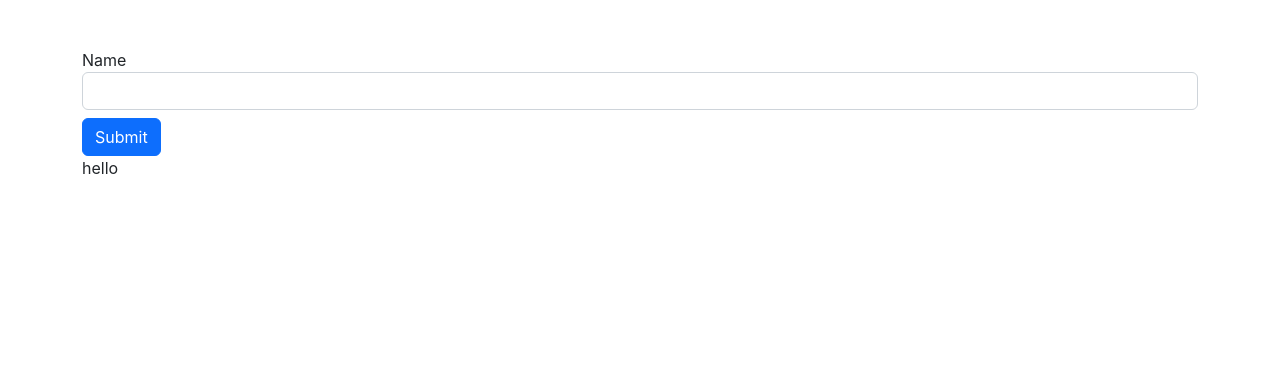
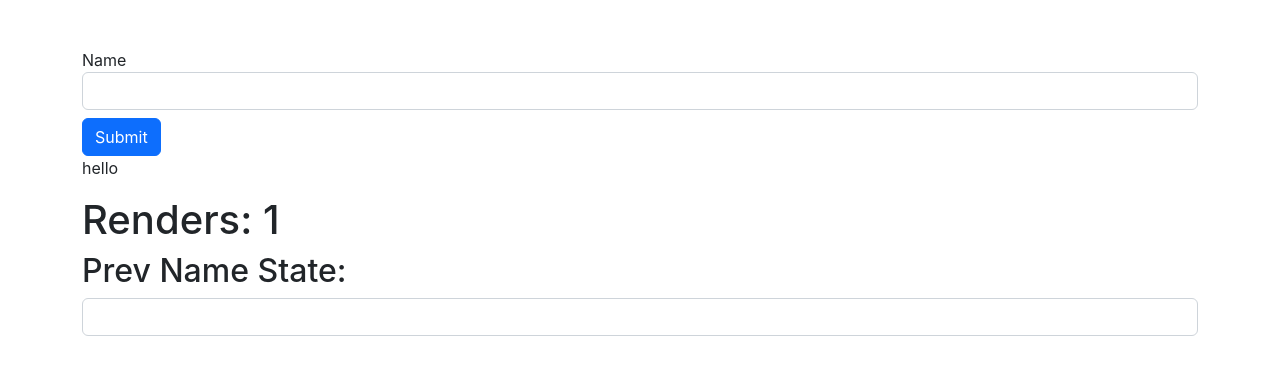
Before and after one commit to ShiranRidel/React-SandBox, a React (Create React App) app: page / in a window 1280 px wide. Shown: the top 374 px of the page. Built offline with nearby package versions, Linux system fonts and the light colour scheme.

Commit message:
UseRefExample2 - Get Previous State

```diff
--- a/src/App.js
+++ b/src/App.js
@@ -1,10 +1,12 @@
 import UseRefExample1 from "./components/UseRefExample1";
+import UseRefExample2 from "./components/UseRefExample2";
 
 
 function App() {
   return (
     <div className='container mt-5'>
       <UseRefExample1/>
+      <UseRefExample2/>
     </div>
   );
 }
--- /dev/null
+++ b/src/components/UseRefExample2.jsx
@@ -0,0 +1,27 @@
+import { useState, useEffect, useRef } from "react";
+
+function UseRefExample2() {
+  const [name, setName] = useState("");
+  const renders = useRef(1);
+  const prevName = useRef("");
+
+  useEffect(() => {
+    renders.current = renders.current + 1;
+    prevName.current = name;
+  }, [name]);
+
+  return (
+    <div>
+      <h1>Renders: {renders.current}</h1>
+      <h2>Prev Name State: {prevName.current}</h2>
+      <input
+        type="text"
+        value={name}
+        onChange={(e) => setName(e.target.value)}
+        className="form-control mb-3"
+      />
+    </div>
+  );
+}
+
+export default UseRefExample2;
```
